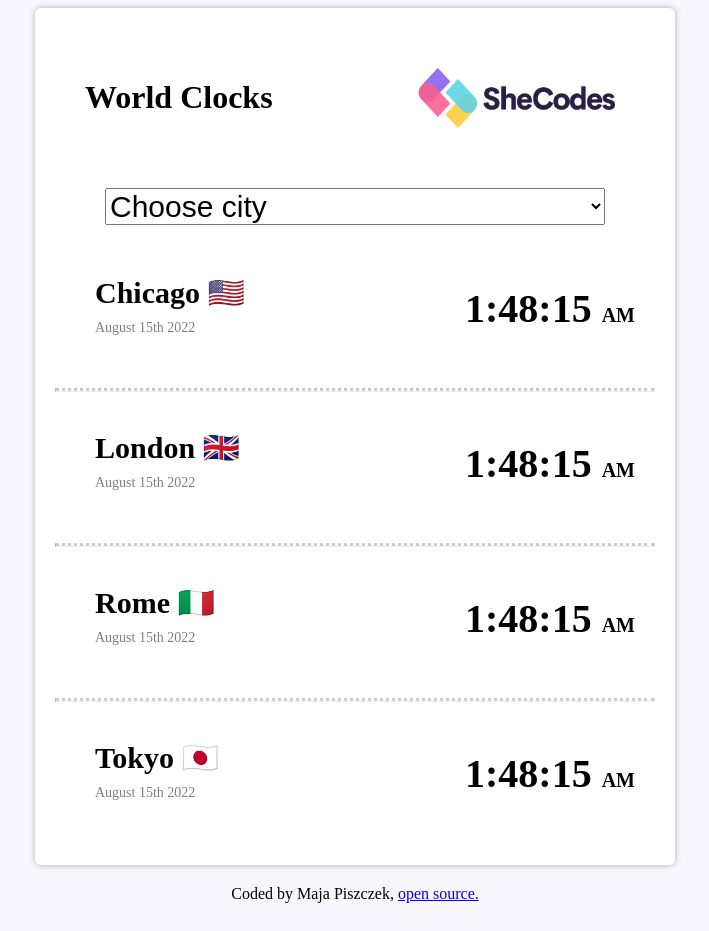
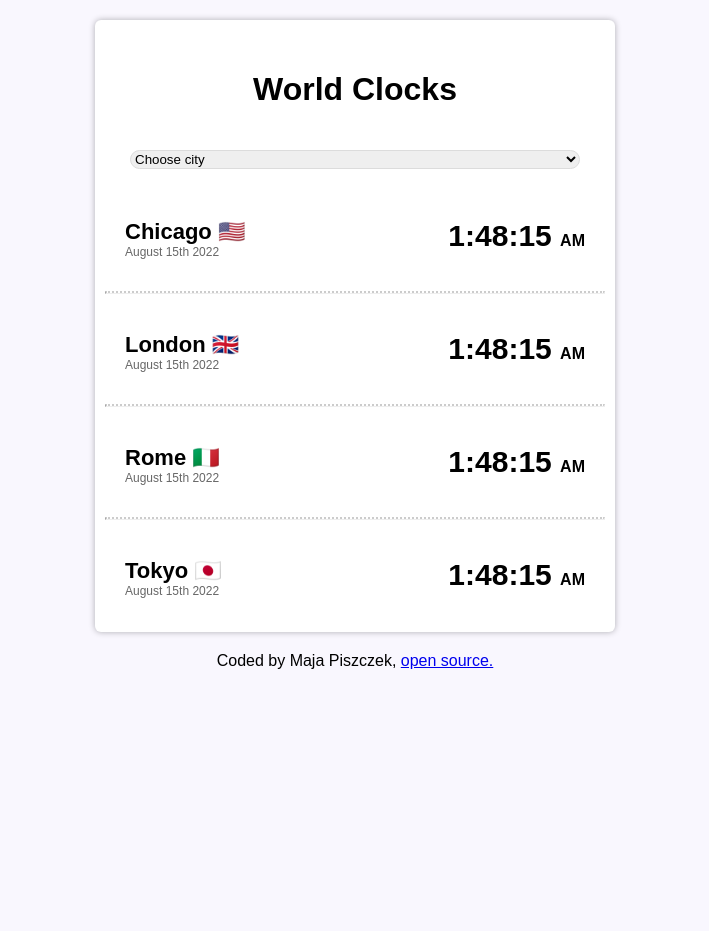
Before and after one commit to majapiszczek/world-clock, a plain HTML site: page index.html in a window 1280 px wide. Shown: the whole page, without its empty margins (285-994 px from the left). After the commit the page ends 800 px from the top, so only its background shows below. Drawn offline with Linux system fonts and the light colour scheme.

Commit message:
updated css

```diff
--- a/css/style.css
+++ b/css/style.css
@@ -1,50 +1,38 @@
 body {
   background-color: #f9f7fe;
+  font-family: sans-serif;
 }
 
 h1 {
-  padding: 30px;
+  padding: 20px;
+  text-align: center;
 }
 
 footer {
   text-align: center;
-  padding: 20px;
 }
 
-img {
-  max-width: 200px;
-  height: auto;
-  padding: 40px;
+hr {
+  border-top: dotted 2px;
+  color: rgba(000, 000, 000, 0.2);
 }
 
 select {
-  width: 500px;
-  margin: 20px;
-  font-size: 30px;
-}
-
-hr {
-  border-top: dotted 3px;
-  color: rgba(000, 000, 000, 0.2);
+  display: block;
+  margin: 20px auto;
+  width: 90%;
+  border-radius: 10px;
+  border: 1px solid gainsboro;
 }
 
 .clock-app {
   background-color: white;
   display: block;
-  margin: 0 auto;
-  padding: 20px;
+  margin: 20px auto;
+  padding: 10px;
   border-radius: 6px;
-  max-width: 600px;
+  max-width: 500px;
   box-shadow: 0 0 6px rgba(000, 000, 000, 0.3);
-}
-
-.selector {
-  text-align: center;
-}
-
-.flex {
-  display: flex;
-  justify-content: space-between;
 }
 
 .first,
@@ -53,29 +41,26 @@ hr {
 .fourth {
   display: flex;
   justify-content: space-between;
-}
-
-.city {
-  margin: 30px 40px;
+  padding: 0 20px;
 }
 
 .city h2 {
+  font-size: 22px;
+  margin: 30px 0 0 0;
+}
+
+.city p {
+  font-size: 12px;
+  margin-top: 0;
+  color: rgba(000, 000, 000, 0.6);
+}
+
+.time {
   font-size: 30px;
+  font-weight: 600;
   margin: 0;
 }
 
-.city p {
-  font-size: 14px;
-  color: grey;
-  margin-top: 10px;
+.time span {
+  font-size: 16px;
 }
-
-.time {
-  font-size: 40px;
-  font-weight: bolder;
-  margin: 0 20px;
-}
-
-.time span {
-  font-size: 20px;
-}
--- a/index.html
+++ b/index.html
@@ -10,10 +10,7 @@
   </head>
   <body>
     <div class="clock-app">
-      <div class="flex">
-        <h1>World Clocks</h1>
-        <img src="/images/logo.png" alt="She Codes" />
-      </div>
+      <h1>World Clocks</h1>
       <div class="selector">
         <select name="city" id="city">
           <option value="">Choose city</option>
```
